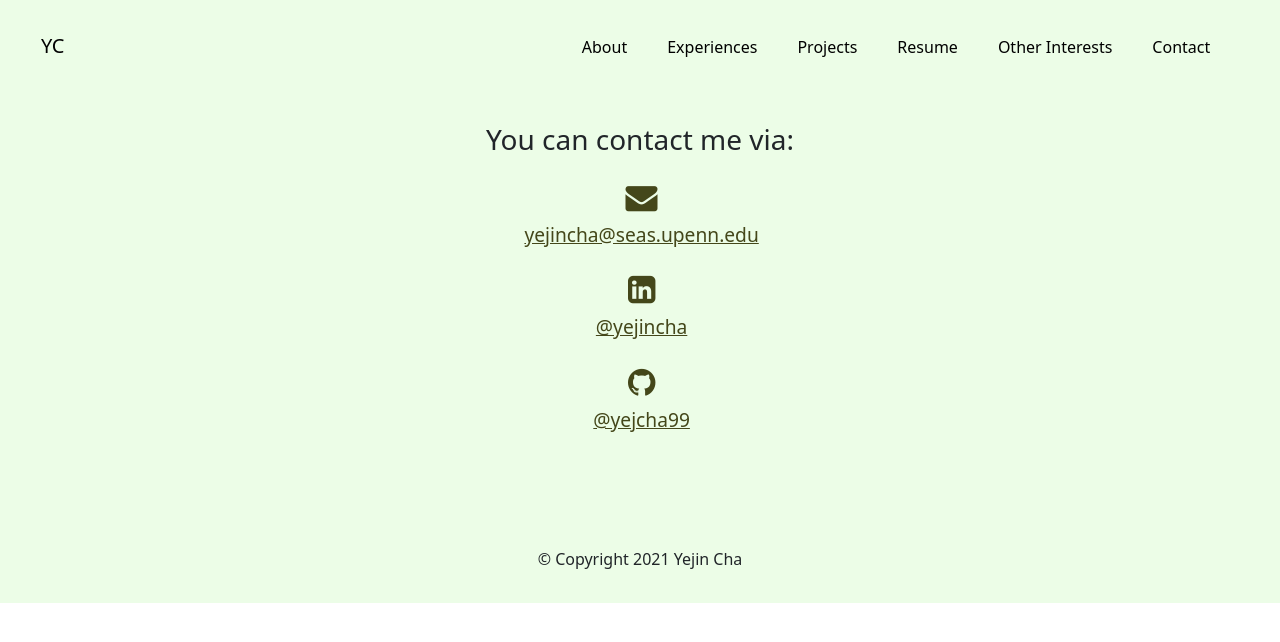
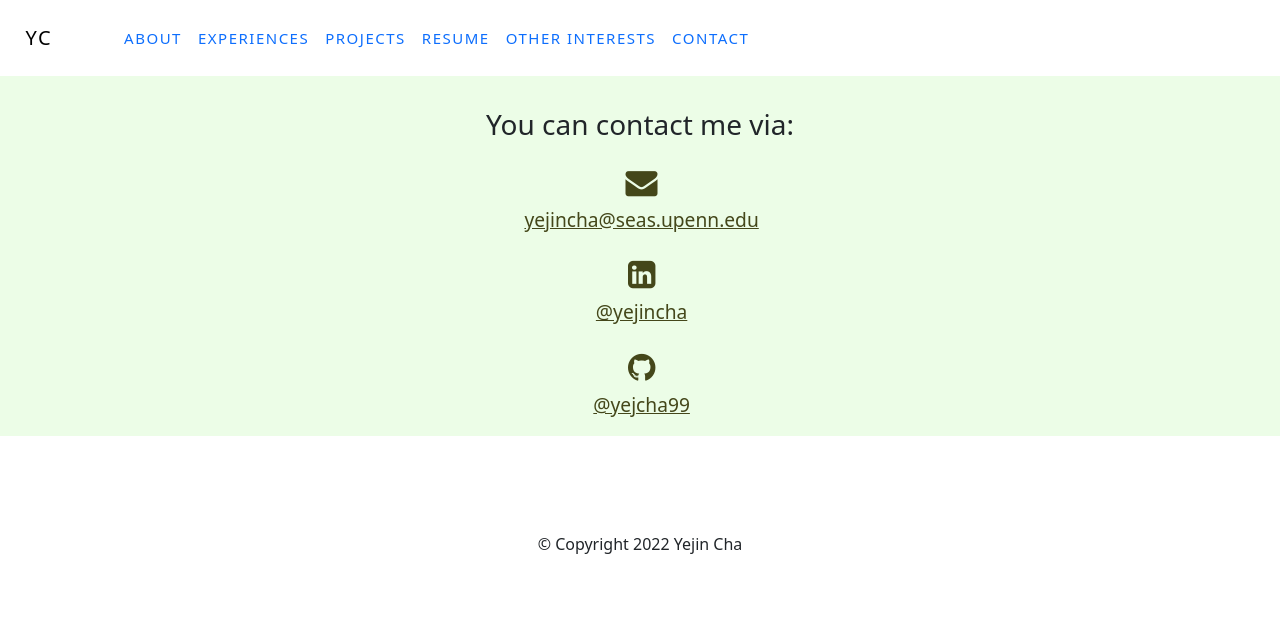
Before and after one commit to yejcha99/yejincha.com, a React (Create React App) app: page /contact in a window 1280 px wide. Shown: the top 642 px of the page. Built offline with nearby package versions, Linux system fonts and the light colour scheme; a web font is replaced by a local one.

Commit message:
homepage update

```diff
--- a/src/App.css
+++ b/src/App.css
@@ -5,10 +5,6 @@
 @import url("https://fonts.googleapis.com/css?family=Open+Sans");
 @import url("https://fonts.googleapis.com/css?family=Oswald");
 @import url('https://fonts.googleapis.com/css2?family=Montserrat:wght@300;600&display=swap');
-
-img {
-  border-radius: 5%;
-}
 
 .container {
   overflow: auto;
@@ -31,9 +27,16 @@ img {
 
 /**************Links******************/
 .navbar {
-    position: -webkit-sticky;
+    position: fixed;
     position: sticky;
     top: 0;
+}
+
+.nav-item {
+  display: inline-block;
+line-height: 30px;
+margin: 0;
+position: relative;
 }
 
 nav a.nav-link {
@@ -42,29 +45,31 @@ nav a.nav-link {
   cursor: pointer;
 }
 
+.nav-link {
+  color: black;
+}
+
 nav ul li {
   text-transform: uppercase;
   font-family: 'Montserrat', sans-serif;
 }
 
-.navbar-nav > li > a {
-  margin-right: 0.75rem;
-  margin-left: 0.75rem;
-  color: black !important;
-  border-top: 0.1875rem solid rgba(255,255,255,0);
-}
-
 .navbar-nav > li > a.active, .navbar-nav > li > a.active:focus {
-  border-top: 0.1875rem solid yellow
+  border-top: 0.1875rem solid rgb(224, 188, 223)
 }
 
 .navbar-nav > li > a:hover {
-  border-top: 0.1875rem solid yellow;
+  border-top: 0.1875rem solid rgb(224, 188, 223);
 }
 
 .navbar-custom {
-  background-color: #ecfde7;
-  border: 1rem solid #ecfde7;
+  text-align: center;
+  font-size: 15px;
+  line-height: 50px;
+  text-transform: uppercase;
+  letter-spacing: 1.5px;
+  font-weight: 400;
+  color: black;
 }
 
 .navbar-brand {
@@ -76,16 +81,16 @@ nav ul li {
 }
 
 .navbar-brand:hover {
-  color: olive;
+  color: rgb(224, 188, 223);
 }
 
 /****************Home***********************/
 #intro {
-  padding: 2% 3% 3% 3%;
   color: rgb(43, 40, 5);
-  /* font-family: 'Quicksand', cursive; */
+  padding: 0;
+  margin-right: auto;
+  margin-left: auto;
   font-family: 'Courier New', Courier, monospace;
-  background-color: #ecfde7;
 }
 
 .intro-header {
@@ -146,6 +151,15 @@ nav ul li {
   }
 }
 
+.home-image {
+  height: 100vh;
+  width: 100%;
+  background-position: center;
+  background-repeat: no-repeat;
+  background-size: cover;
+  border: 50px solid #fff;
+}
+
 /***************Social media**********/
 .social {
   display: flex;
@@ -166,67 +180,6 @@ nav ul li {
   transition: all ease 0.3s;
   opacity: 0.5;
   color: #222a35;
-}
-
-/**************arrow****************/
-.downArrow{
-	position: relative;
-	bottom: 0;
-	text-align: center;
-}
-
-.bounce {
-	-moz-animation: bounce 3s infinite;
-	-webkit-animation: bounce 3s infinite;
-	animation: bounce 3s infinite;
-}
-@-moz-keyframes bounce {
-  0%, 20%, 50%, 80%, 100% {
-    -moz-transform: translateY(0);
-    transform: translateY(0);
-  }
-  40% {
-    -moz-transform: translateY(-30px);
-    transform: translateY(-30px);
-  }
-  60% {
-    -moz-transform: translateY(-15px);
-    transform: translateY(-15px);
-  }
-}
-@-webkit-keyframes bounce {
-  0%, 20%, 50%, 80%, 100% {
-    -webkit-transform: translateY(0);
-    transform: translateY(0);
-  }
-  40% {
-    -webkit-transform: translateY(-30px);
-    transform: translateY(-30px);
-  }
-  60% {
-    -webkit-transform: translateY(-15px);
-    transform: translateY(-15px);
-  }
-}
-@keyframes bounce {
-  0%, 20%, 50%, 80%, 100% {
-    -moz-transform: translateY(0);
-    -ms-transform: translateY(0);
-    -webkit-transform: translateY(0);
-    transform: translateY(0);
-  }
-  40% {
-    -moz-transform: translateY(-30px);
-    -ms-transform: translateY(-30px);
-    -webkit-transform: translateY(-30px);
-    transform: translateY(-30px);
-  }
-  60% {
-    -moz-transform: translateY(-15px);
-    -ms-transform: translateY(-15px);
-    -webkit-transform: translateY(-15px);
-    transform: translateY(-15px);
-  }
 }
 
 /*****************about*****************/
@@ -519,7 +472,6 @@ h1 {
   text-align: center;
   padding-top: 6rem;
   padding-bottom: 1rem;
-  background-color: #ecfde7;
 }
 
 /**********life*********/
--- a/src/components/Footer.js
+++ b/src/components/Footer.js
@@ -3,7 +3,7 @@ import React from 'react';
 const Footer = () => {
     return (
         <section id="footer">
-            <p>© Copyright 2021 Yejin Cha</p>
+            <p>© Copyright 2022 Yejin Cha</p>
         </section>
     )
 }
--- a/src/components/Navbar.js
+++ b/src/components/Navbar.js
@@ -6,14 +6,15 @@ import "../App.css";
 
 const Navbar = () => {
     return (
-        <div className="navbar navbar-expand-lg navbar-custom navbar-fixed">
+
+        <div className="navbar navbar-expand-lg navbar-custom">
             <a className="navbar-brand" href="/">YC</a>
             <div className="container">
             <button className="navbar-toggler" type="button" data-toggle="collapse" data-target="#navbarSupportedContent" aria-controls="navbarSupportedContent" aria-expanded="false" aria-label="Toggle navigation">
                 <FontAwesomeIcon icon={faBars} style={{color: 'black'}}/>
             </button>
             <div className="collapse navbar-collapse" id="navbarSupportedContent">
-                <ul className="navbar-nav ms-auto">
+                <ul className="navbar-nav">
                     <li className="nav-item">
                         <a className="nav-link" href="/about">About</a>
                     </li>
```
Also changed, not shown: src/components/Home.js (+3 -7 lines), public/background_image.png (added).
